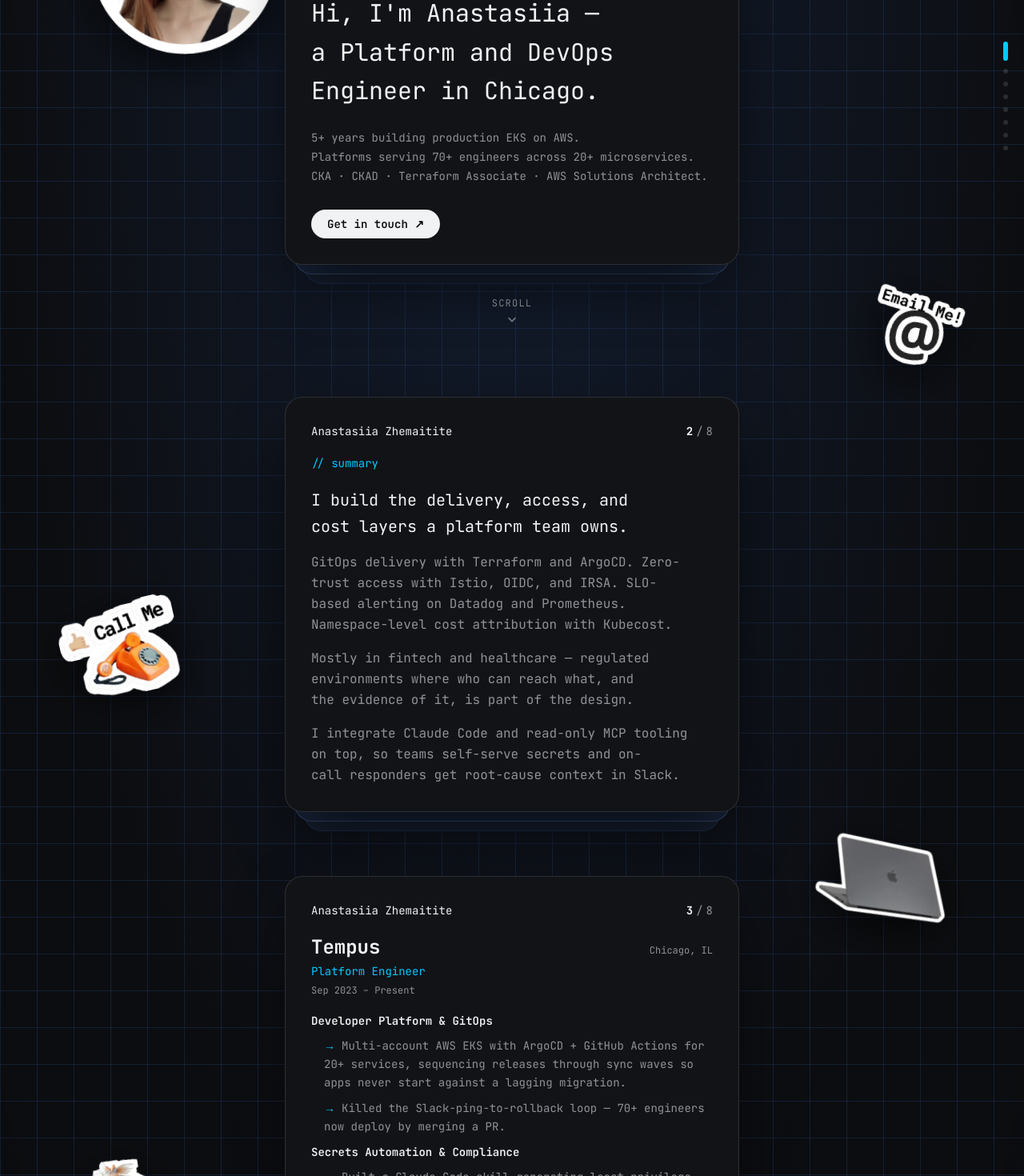
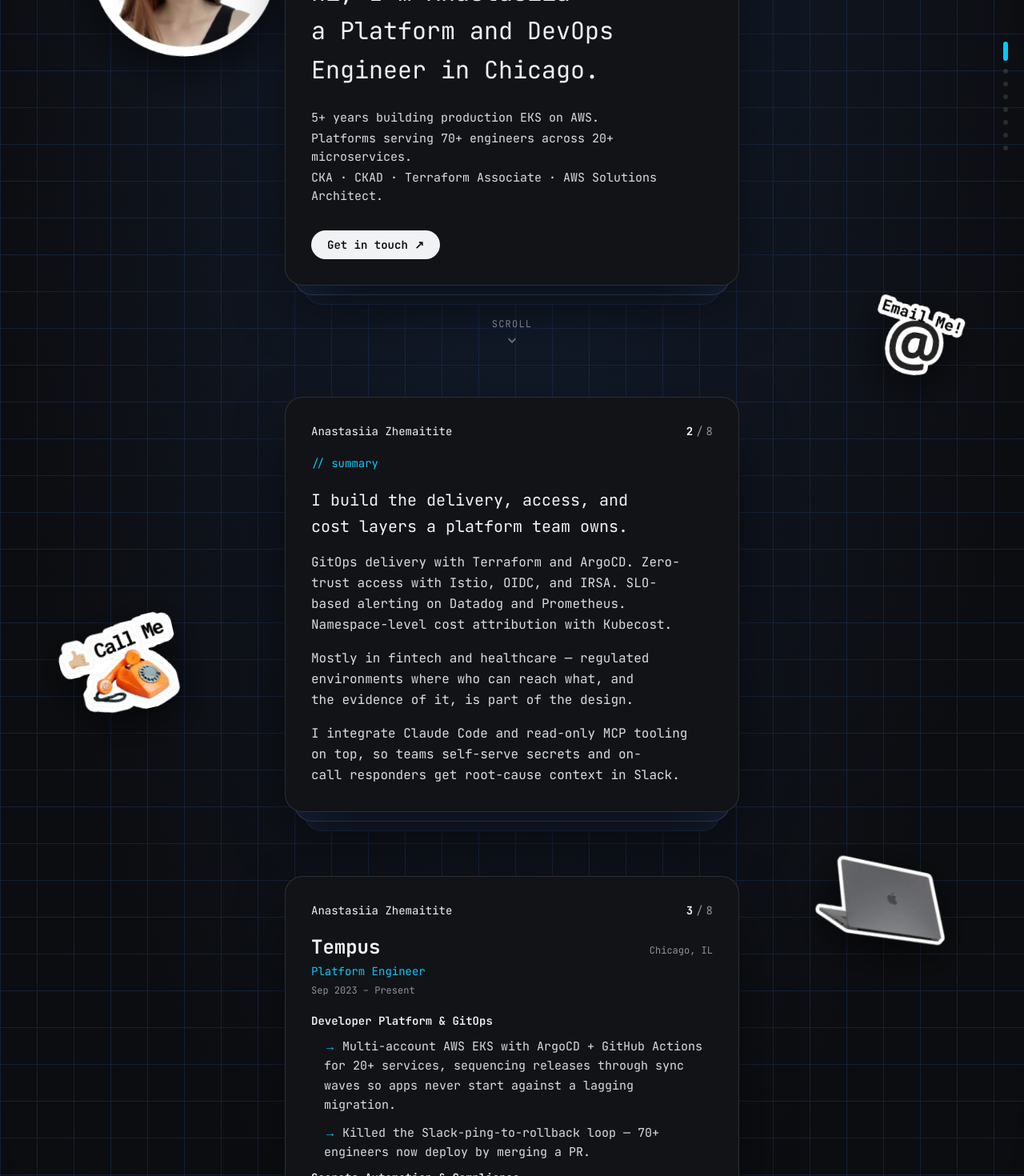
Before and after one commit to zhemaitite-anastasiia/resume, a Next.js app: page / in a window 1280 px wide. Shown: the part 280-1750 px from the top of the page at 80% size. Built offline with nearby package versions, Linux system fonts and the light colour scheme.

Commit message:
Body copy to near-white and one size larger

```diff
--- a/components/slide-content.tsx
+++ b/components/slide-content.tsx
@@ -60,7 +60,7 @@ function IntroSlide({ slide, index }: { slide: Extract<Slide, { kind: 'intro' }>
       </h1>
       {done && (
         <div className="animate-slide-in">
-          <ul className="mt-6 space-y-1 text-sm text-muted-foreground">
+          <ul className="mt-6 space-y-1 text-[15px] text-foreground/90">
             {slide.lines.map((l) => (
               <li key={l}>{l}</li>
             ))}
@@ -85,7 +85,7 @@ function TextSlide({ slide, index }: { slide: Extract<Slide, { kind: 'text' }>;
       {done && (
         <div className="mt-4 animate-slide-in space-y-4">
           {slide.lines.slice(1).map((l) => (
-            <p key={l.text} className="text-balance leading-relaxed text-muted-foreground">
+            <p key={l.text} className="text-balance leading-relaxed text-foreground/90">
               {l.text}
             </p>
           ))}
@@ -115,7 +115,7 @@ function RoleSlide({ slide }: { slide: Extract<Slide, { kind: 'role' }> }) {
       <div className="mt-5 space-y-2.5 overflow-y-auto pr-1">
         {slide.lines.map((l) =>
           l.indent ? (
-            <p key={l.text} className="pl-4 text-sm leading-relaxed text-muted-foreground">
+            <p key={l.text} className="pl-4 text-[15px] leading-relaxed text-foreground/90">
               <span className="mr-2 text-accent">→</span>
               {l.text}
             </p>
```
